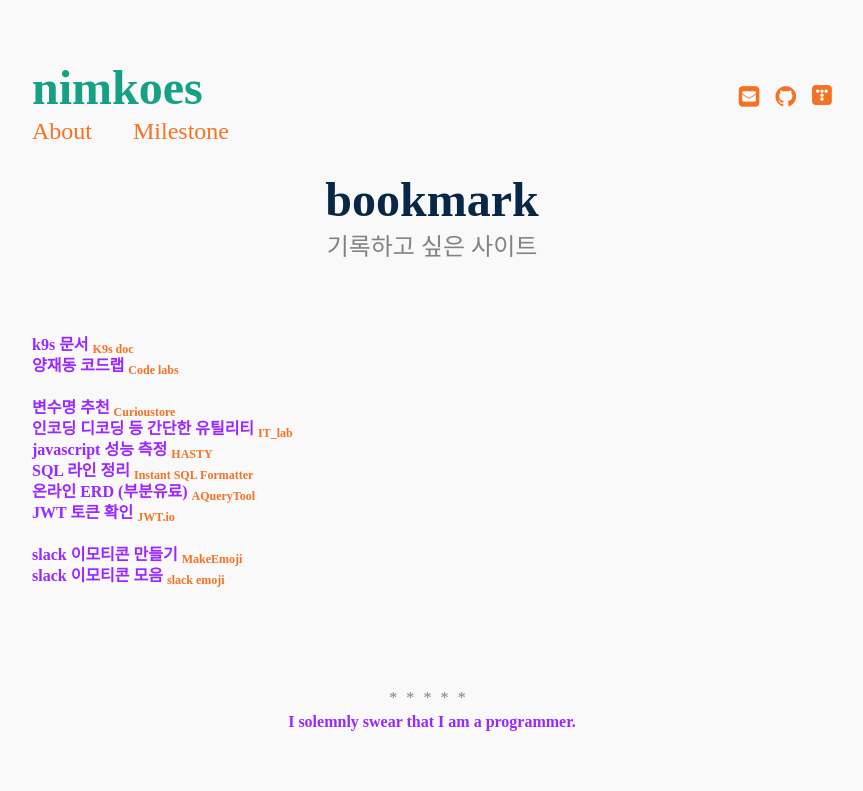
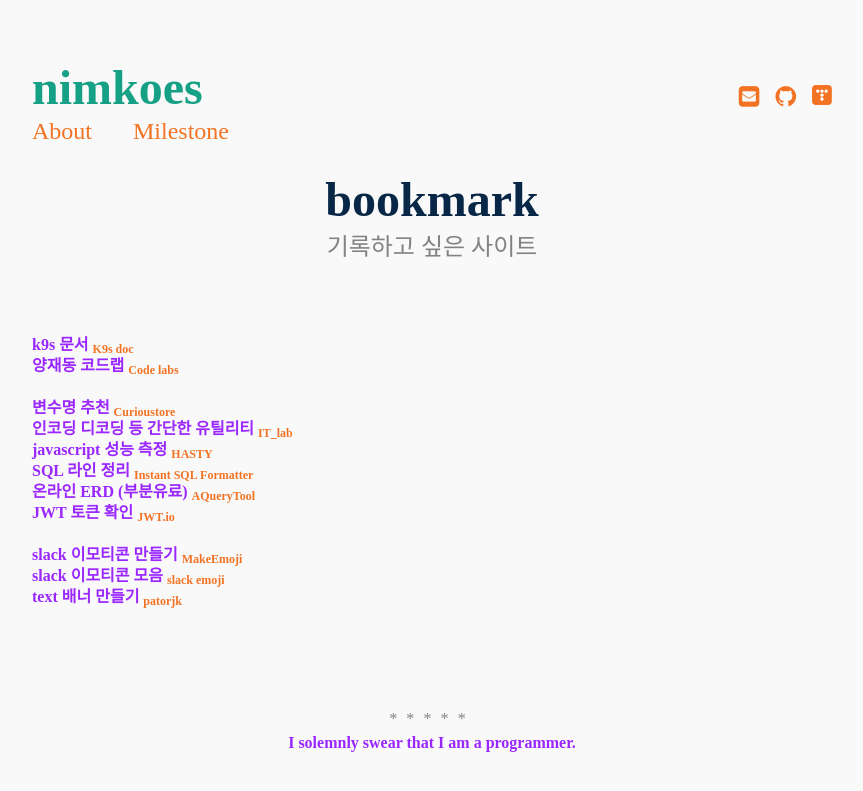
Before and after one commit to nimkoes/portfolio, a Jekyll site: the page built from _posts/1350-01-24-bookmark.md, in a window 1280 px wide. Shown: the top 791 px of the page, without its empty margins (208-1071 px from the left). Built offline with Jekyll 4.4.1, drawn with Linux system fonts in a browser that asks for light colours.

Commit message:
mod post

```diff
--- a/_posts/1350-01-24-bookmark.md
+++ b/_posts/1350-01-24-bookmark.md
@@ -21,6 +21,7 @@
 
 **slack 이모티콘 만들기** <sub>[MakeEmoji][link_MakeEmoji]</sub>
 **slack 이모티콘 모음** <sub>[slack emoji][link_slack_emoji]</sub>
+**text 배너 만들기** <sub>[patorjk][link_patorjk]</sub>
 
 
 
@@ -40,3 +41,4 @@
 
 [link_MakeEmoji]:https://makeemoji.com/
 [link_slack_emoji]:https://slackmojis.com/
+[link_patorjk]:http://patorjk.com/software/taag/#p=display&f=Graffiti&t=
```
